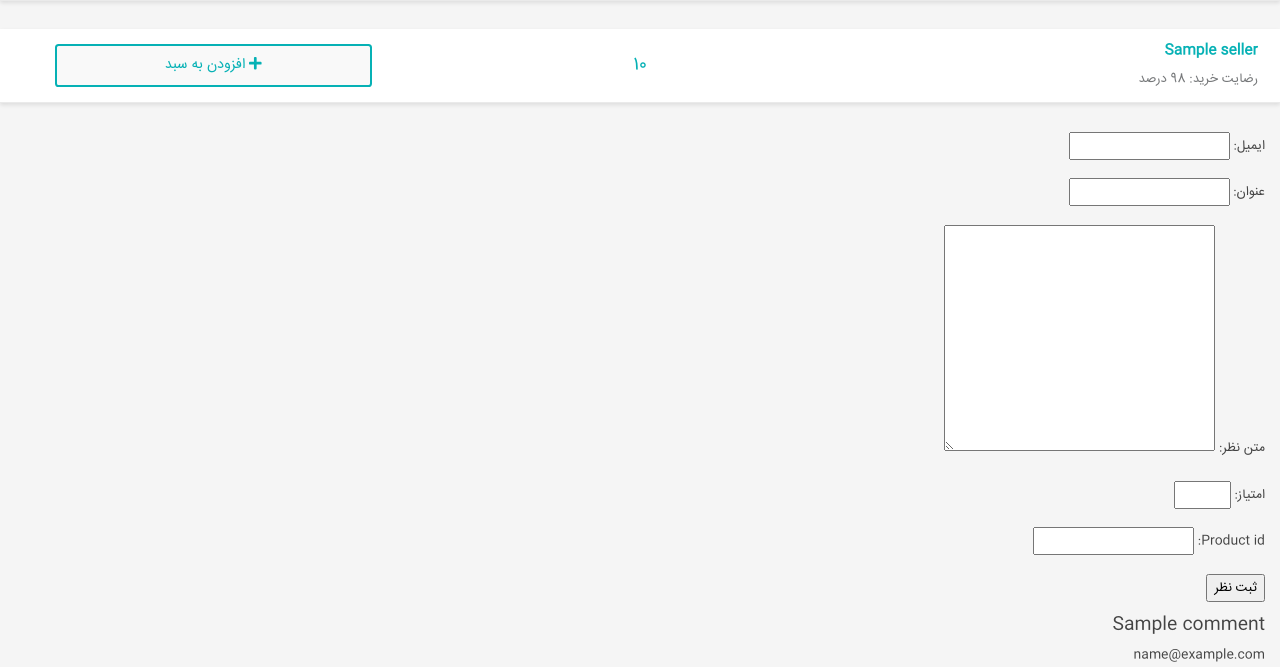
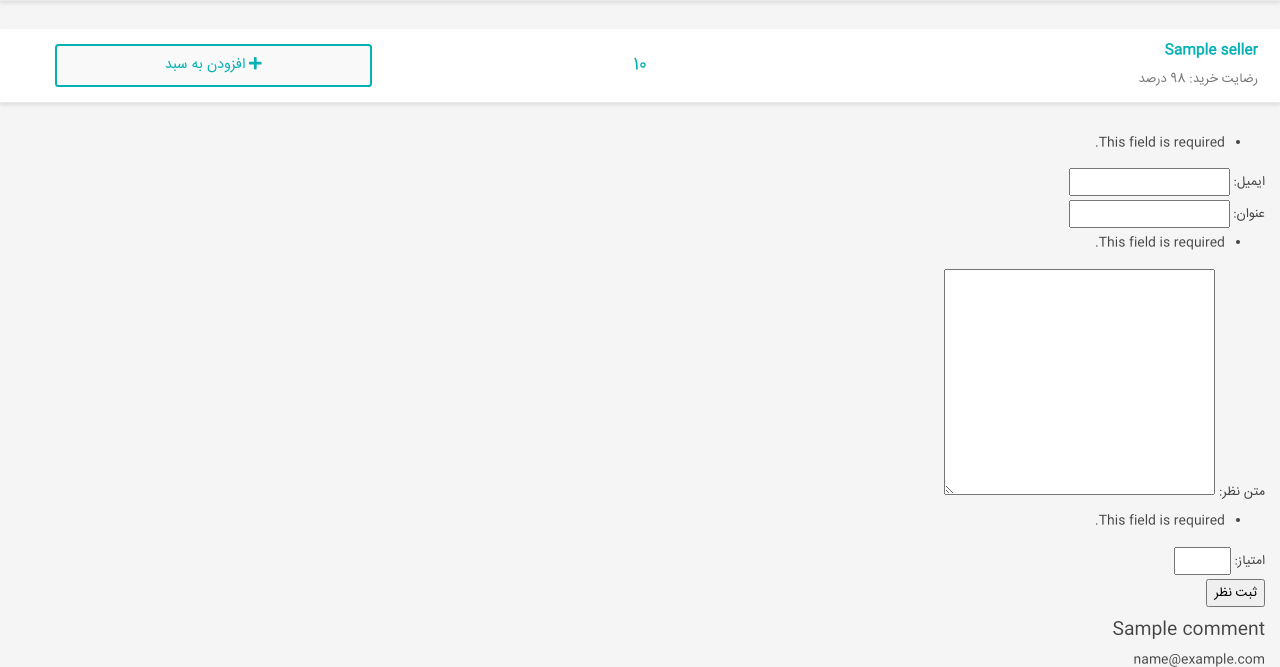
Before and after one commit to mohahmadi2001/digikala, a Django app: page /products/1 in a window 1280 px wide. Shown: the part 489-1156 px from the top of the page. Run offline with Django 4.2, Linux system fonts and the light colour scheme; tables that the repository leaves empty hold one stand-in row (values such as "Sample post"); grey boxes marked "Sample" are stand-in pictures; some libraries are stand-ins or nearby versions.

Commit message:
use form.html

```diff
--- a/products/forms.py
+++ b/products/forms.py
@@ -7,10 +7,10 @@
     title = forms.CharField(max_length=150, required=False,label="عنوان")
     text = forms.CharField(widget=forms.Textarea,label="متن نظر")
     rate = forms.IntegerField(max_value=5,min_value=1,label="امتیاز")
-    product_id = forms.IntegerField()
+    product_id = forms.IntegerField(widget=forms.HiddenInput())
 
-    def clean_product_id(self,value):
-        product_id = self.cleaned_data("product_id")
+    def clean_product_id(self):
+        product_id = self.cleaned_data["product_id"]
         query = Product.objects.filter(pk = product_id)
         if not query.exists():
             raise ValidationError("the product id is invalid")
--- a/products/templates/products/product-detail.html
+++ b/products/templates/products/product-detail.html
@@ -65,8 +65,7 @@
                 <div class="row">
                     <div class='col-12'>
                         <form  method='post'>
-                            {% csrf_token %}
-                          {{form.as_p}}
+                            {% include "components/forms.html" with form=comment_form %}
                           <input type="submit" value="ثبت نظر">
                         </form>
                     </div>
--- a/products/views.py
+++ b/products/views.py
@@ -23,15 +23,16 @@
         p = get_object_or_404(Product,pk=pk)
         seller_prices = get_product_last_price(p.id)
         if request.method == "GET":
-            form = ProductCommentForm()
+            form = ProductCommentForm({"product_id":pk})
         elif request.method == "POST":
             form = ProductCommentForm(request.POST)
             if form.is_valid():
+                Comment.objects.create(**form.cleaned_data)
                 return redirect("products:product-detail",pk=pk)
         context = {
             "product":p,
             "seller_prices":seller_prices,
-            "form":form,
+            "comment_form":form,
             }
         return render(
             template_name="products/product-detail.html",
--- /dev/null
+++ b/templates/components/forms.html
@@ -0,0 +1,11 @@
+{% csrf_token %}
+{{form.non_feild_errors }}
+{% for hidden in form.hidden_fields %}
+{{ hidden }}
+{% endfor %}
+{% for field in form.visible_fields %}
+    <div class="fieldWrapper">
+        {{ field.errors }}
+        {{ field.label_tag }} {{ field }}
+    </div>
+{% endfor %}
```
